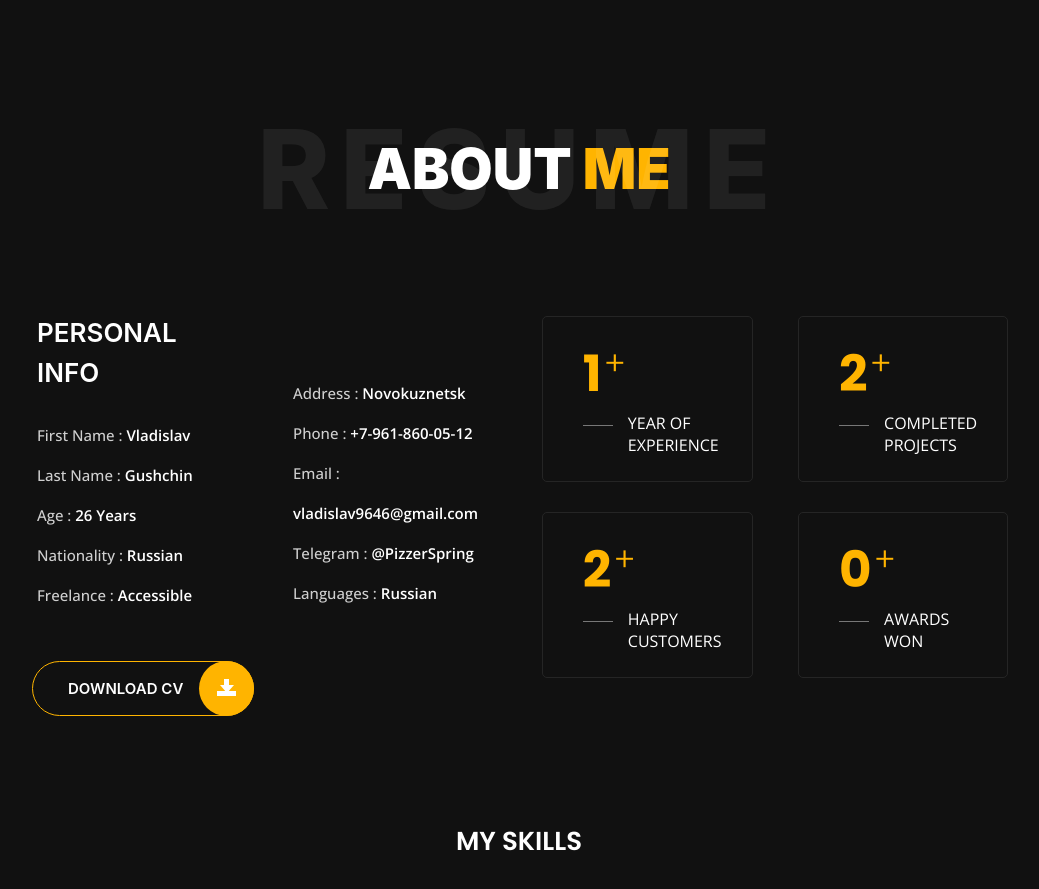
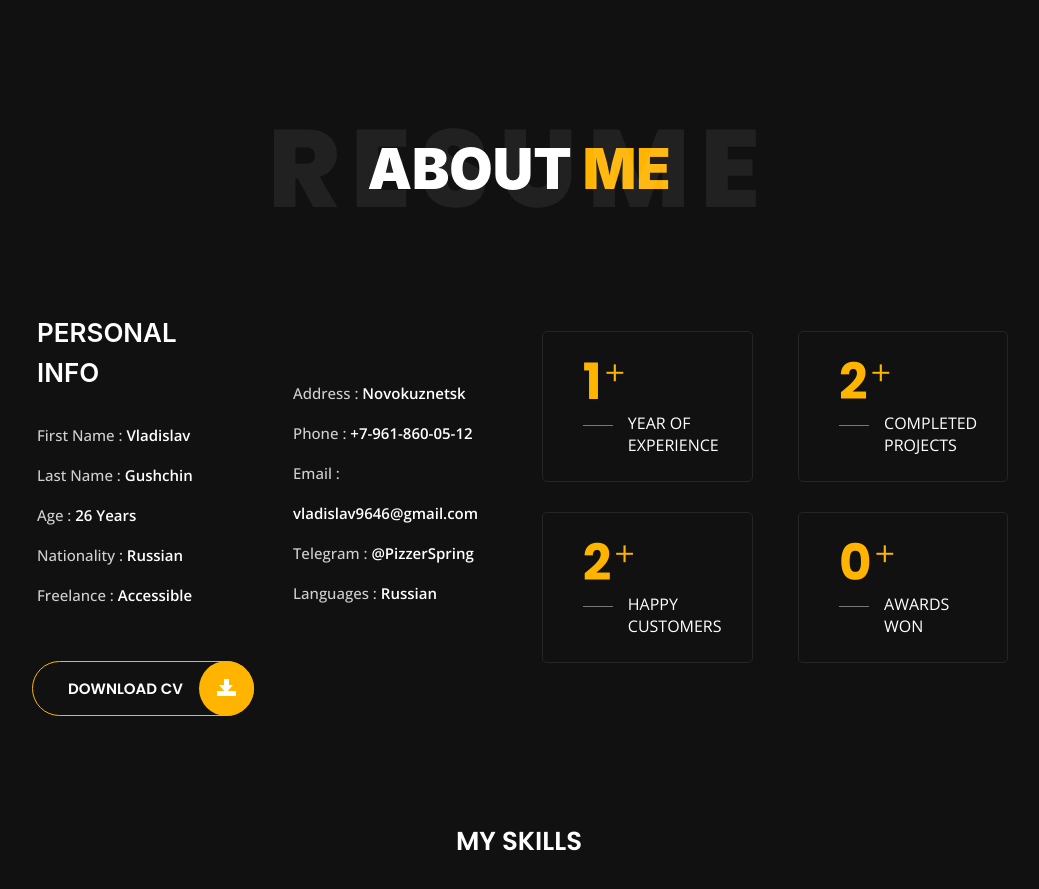
Before and after one commit to PizzerSpring/portfolio, a React (Create React App) app: page / in a window 1280 px wide. Shown: the part 802-1691 px from the top of the page, without its empty margins (121-1160 px from the left). Built offline with nearby package versions, Linux system fonts and the light colour scheme.

Commit message:
mixins and variables for About me

```diff
--- a/src/commons/sass/mixins.scss
+++ b/src/commons/sass/mixins.scss
@@ -16,3 +16,9 @@
   background: $background;
   transform: $transform;
 }
+
+@mixin textSizeWeightColor($fontSize,$fontWeight,$color) {
+  font-size: $fontSize;
+  font-weight: $fontWeight;
+  color: $color;
+}
--- a/src/components/Aboutme/Aboutme.module.scss
+++ b/src/components/Aboutme/Aboutme.module.scss
@@ -1,4 +1,5 @@
 @import "../../commons/sass/variables";
+@import "../../commons/sass/mixins";
 
 .aboutMe {
   min-height: 100vh;
@@ -14,9 +15,7 @@
     position: relative;
 
     .title {
-      font-size: 56px;
-      font-weight: 900;
-      color: #fff;
+      @include textSizeWeightColor(56px, 900, $secondColor);
       text-align: center;
 
       span {
@@ -25,17 +24,14 @@
     }
 
     .titleBackground {
-      font-size: 110px;
+      @include text($fontFamilyMain, 110px, 800, rgba(255, 255, 255, 0.07), 0.7);
       left: 0;
       letter-spacing: 10px;
-      line-height: 0.7;
       position: absolute;
       right: 0;
       top: 50%;
       text-transform: uppercase;
-      font-weight: 800;
       transform: translateY(-50%);
-      color: rgba(255, 255, 255, 0.07);
       text-align: center;
     }
   }
@@ -54,9 +50,7 @@
 
     .personalTitle {
       padding-bottom: 22px;
-      font-size: 26px;
-      color: #fff;
-      font-weight: 600;
+      @include textSizeWeightColor(26px, 600, $secondColor);
     }
 
     .listUnstyled {
@@ -65,20 +59,15 @@
 
       li {
         .titleInfo {
-          font-family: 'Open Sans', sans-serif;
-          font-size: 15px;
-          font-weight: 500;
-          color: #fff;
-          line-height: 1.6;
+          @include text($fontFamilySecond, 15px, 500, $secondColor, 1.6);
           opacity: .8;
         }
 
         .titleValueInfo {
-          font-family: 'Open Sans', sans-serif;
-          font-size: 15px;
-          font-weight: 600;
-          color: #fff;
-          line-height: 1.6;
+          @include text($fontFamilySecond, 15px, 600, $secondColor, 1.6);
+          @media screen and (min-width: 576px) {
+              display: inline-block;
+          }
         }
       }
     }
@@ -97,7 +86,6 @@
 
     .button {
       display: inline-block;
-      line-height: 1.4;
       border-radius: 35px;
       white-space: nowrap;
       transition: 250ms all ease-in-out;
@@ -105,17 +93,15 @@
       text-decoration: none !important;
       position: relative;
       padding: 16px 70px 16px 35px;
-      font-size: 15px;
-      font-weight: 600;
-      color: #fff;
-      border: 1px solid #ffb400;
+      @include text($fontFamilyMain, 15px, 600, $secondColor, 1.4);
+      border: 1px solid $mainColor;
 
       &:hover {
-        background: #ffb400;
+        background: $mainColor;
       }
 
       .buttonText {
-        color: #fff;
+        color: $secondColor;
       }
 
       .buttonIcon {
@@ -129,9 +115,9 @@
         justify-content: center;
         align-items: center;
         font-size: 19px;
-        color: #ffffff;
+        color: $secondColor;
         border-radius: 50%;
-        background-color: #ffb400;
+        background-color: $mainColor;
 
         .horizontalLine {
           display: block;
@@ -140,7 +126,7 @@
           top: 30px;
           height: 5px;
           width: 19px;
-          background: #fff;
+          background: $secondColor;
         }
 
         .verticalLine {
@@ -149,7 +135,7 @@
           top: 18px;
           height: 10px;
           width: 5px;
-          background: #fff;
+          background: $secondColor;
         }
 
         .arrowBottom {
@@ -158,10 +144,16 @@
           height: 0;
           border-style: solid;
           border-width: 8px 7.5px 0 7.5px;
-          border-color: #fff transparent transparent transparent;
+          border-color: $secondColor transparent transparent transparent;
         }
       }
     }
+    @media screen and (max-width: 692px) {
+        text-align: center;
+    }
+  }
+  @media screen and (max-width: 692px) {
+      flex-basis: 100%;
   }
 }
 
@@ -178,20 +170,16 @@
     border: 1px solid #252525;
 
     .countValue {
-      font-family: 'Poppins', sans-serif;
+      @include text($fontFamilyMain, 50px, 700, $mainColor, 1.2);
       position: relative;
       display: inline-block;
       margin: 0;
-      font-size: 50px;
-      font-weight: 700;
-      color: #ffb400;
 
       &::after {
         content: '+';
         position: absolute;
         right: -24px;
-        font-size: 33px;
-        font-weight: 300;
+        @include textSizeWeightColor(33px, 300, $mainColor);
         top: 2px;
       }
     }
@@ -199,8 +187,8 @@
     .descriptionContainer {
       position: relative;
       padding-left: 45px;
-      font-family: 'Open Sans', sans-serif;
-      color: #fff;
+      font-family: $fontFamilySecond;
+      color: $secondColor;
 
       &::before {
         content: "";
@@ -218,23 +206,7 @@
 
     }
   }
-}
-
-@media screen and (min-width: 576px) {
-  .titleValueInfo {
-    display: inline-block;
-  }
-
-}
-
-@media screen and (max-width: 692px) {
-  .personalContainer {
-    flex-basis: 100%;
-  }
-  .workContainer {
-    flex-basis: 100%;
-  }
-  .buttonContainer {
-    text-align: center;
+  @media screen and (max-width: 692px) {
+      flex-basis: 100%;
   }
 }
```
